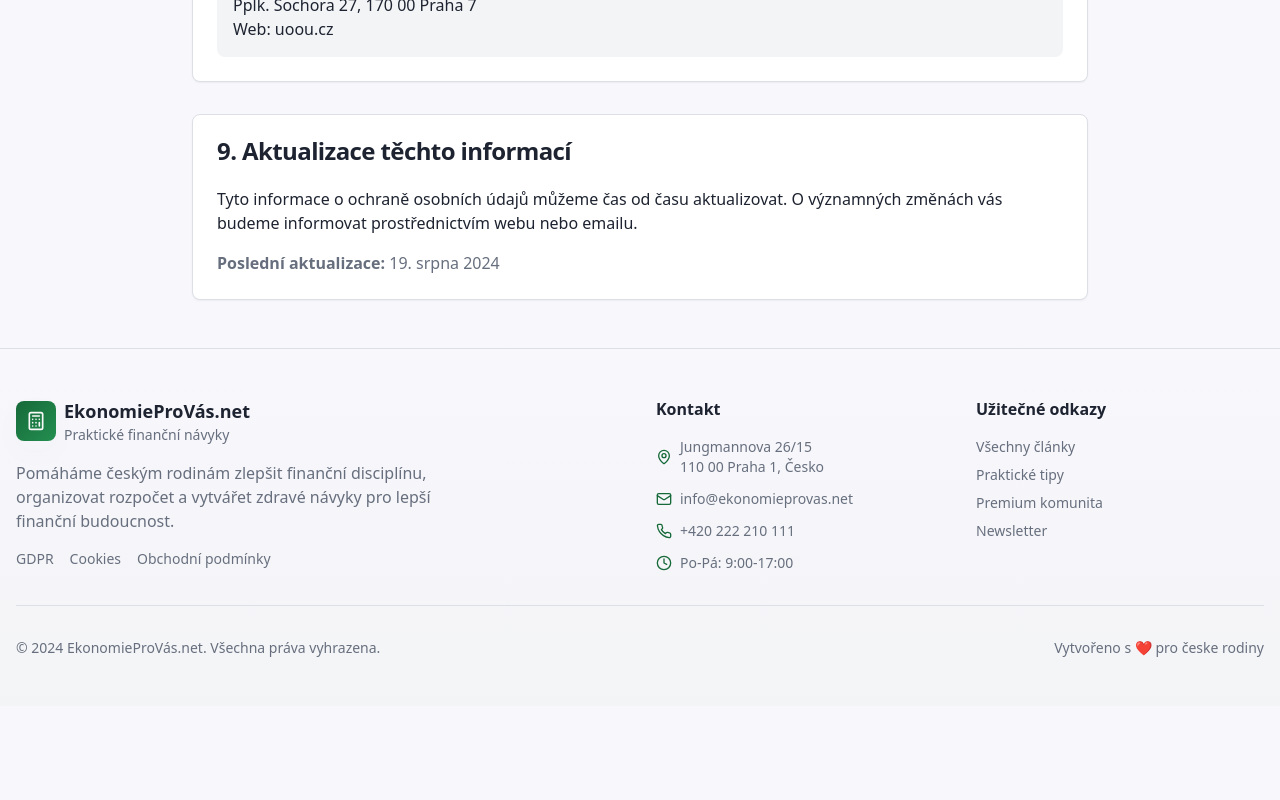
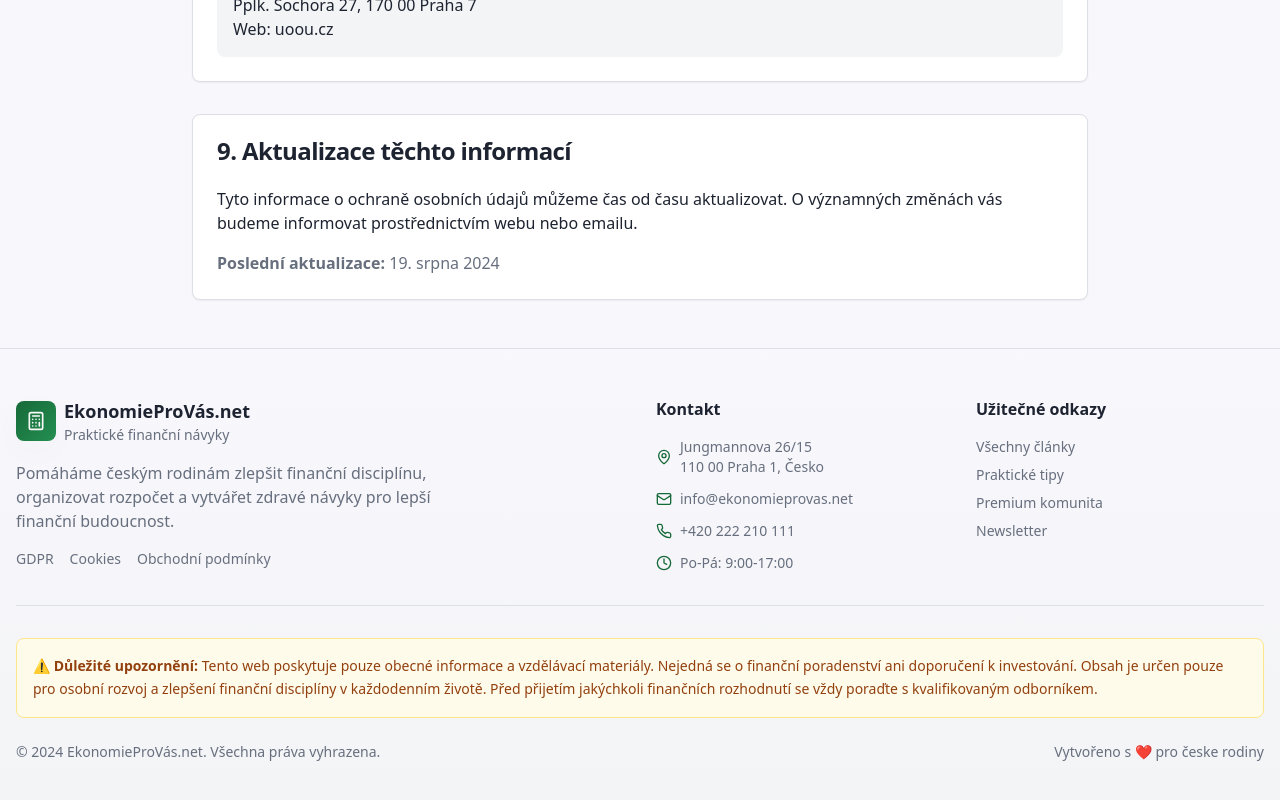
Before and after one commit to XandrAntonov/ekonomie-pro-vas-doma, a React (Vite) app: page /gdpr in a window 1280 px wide. Shown: the part 2779-3579 px from the top of the page. Before the commit the page ends 3485 px from the top, so only its background shows below. Built offline with nearby package versions, Linux system fonts and the light colour scheme.

Commit message:
Add disclaimer to website
Add disclaimer text to the website as requested by the user.

```diff
--- a/src/components/Footer.tsx
+++ b/src/components/Footer.tsx
@@ -91,6 +91,16 @@ const Footer = () => {
         </div>
 
         <div className="border-t pt-8 mt-8">
+          {/* Disclaimer */}
+          <div className="bg-amber-50 border border-amber-200 rounded-lg p-4 mb-6">
+            <p className="text-sm text-amber-800 leading-relaxed">
+              <strong>⚠️ Důležité upozornění:</strong> Tento web poskytuje pouze obecné informace a vzdělávací materiály.
+              Nejedná se o finanční poradenství ani doporučení k investování. Obsah je určen pouze pro osobní rozvoj
+              a zlepšení finanční disciplíny v každodenním životě. Před přijetím jakýchkoli finančních rozhodnutí
+              se vždy poraďte s kvalifikovaným odborníkem.
+            </p>
+          </div>
+
           <div className="flex flex-col md:flex-row justify-between items-center">
             <p className="text-sm text-muted-foreground">
               © 2024 EkonomieProVás.net. Všechna práva vyhrazena.
```
